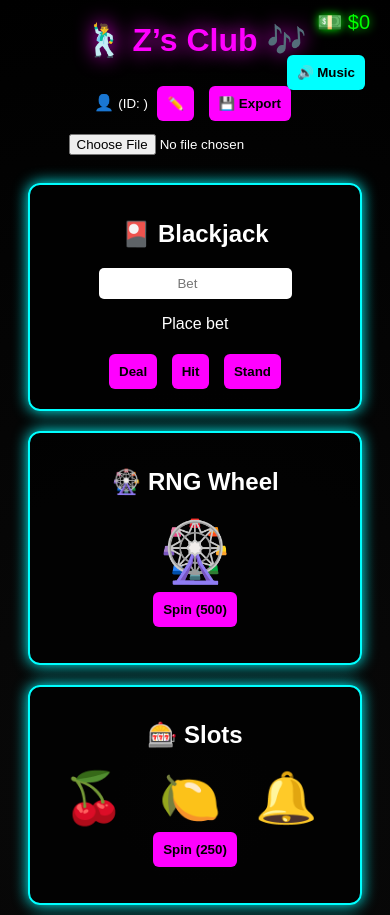
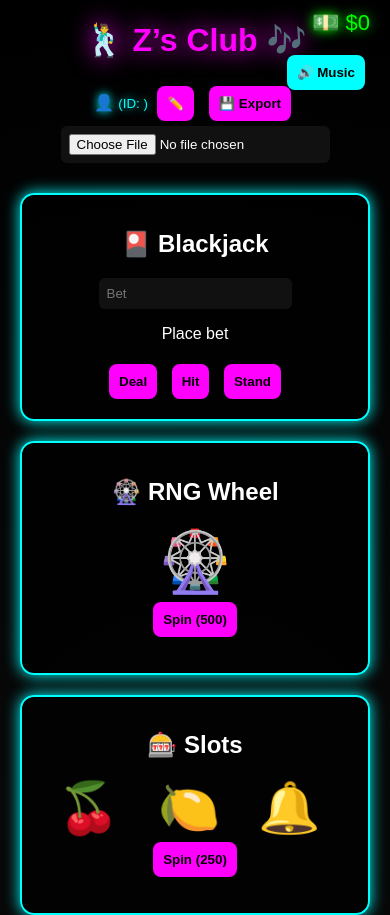
Before and after one commit to ZGuy-official/Z.Club, a plain HTML site: page index.html in a window 390 px wide. Shown: the top 915 px of the page. Drawn offline with Linux system fonts and the light colour scheme; a script that the page names is missing.

Commit message:
Refactor CSS styles for improved design and responsiveness

```diff
--- a/style.css
+++ b/style.css
@@ -1,28 +1,34 @@
 body {
   background: radial-gradient(circle, #0a0a0a, #000);
   color: white;
-  font-family: Arial, sans-serif;
+  font-family: Arial;
   text-align: center;
+  margin: 0;
 }
 
 h1 {
   color: #ff00ff;
-  text-shadow: 0 0 20px #ff00ff;
+  text-shadow: 0 0 25px #ff00ff;
 }
 
 .club {
   display: grid;
-  grid-template-columns: repeat(auto-fit, minmax(260px, 1fr));
+  grid-template-columns: repeat(auto-fit, minmax(260px,1fr));
   gap: 20px;
   padding: 20px;
 }
 
 section {
-  background: rgba(0,0,0,0.75);
+  background: rgba(0,0,0,.8);
   border: 2px solid cyan;
   box-shadow: 0 0 15px cyan;
+  border-radius: 14px;
   padding: 15px;
-  border-radius: 12px;
+  transition: .25s;
+}
+
+section:hover {
+  transform: translateY(-5px);
 }
 
 button {
@@ -30,29 +36,34 @@ button {
   border: none;
   padding: 10px;
   margin: 5px;
+  border-radius: 8px;
   font-weight: bold;
   cursor: pointer;
-  border-radius: 6px;
 }
 
-button:hover {
-  box-shadow: 0 0 15px #ff00ff;
+button:hover { box-shadow: 0 0 20px #ff00ff; }
+button:active { transform: scale(.95); }
+
+button:disabled {
+  background: #444;
+  color: #999;
 }
 
 input {
   padding: 8px;
-  border-radius: 5px;
+  border-radius: 6px;
   border: none;
-  text-align: center;
+  background: #111;
+  color: white;
 }
 
 #cash {
   position: fixed;
   top: 10px;
   right: 20px;
-  font-size: 20px;
   color: lime;
-  text-shadow: 0 0 10px lime;
+  font-size: 22px;
+  text-shadow: 0 0 12px lime;
 }
 
 #musicBtn {
@@ -61,26 +72,30 @@ input {
   right: 20px;
   background: cyan;
   color: black;
-  font-weight: bold;
 }
 
-#wheel {
-  font-size: 60px;
-  transition: transform 1s;
+#playerBox {
+  margin: 10px;
+  color: cyan;
+  text-shadow: 0 0 10px cyan;
 }
 
-#slots {
-  font-size: 50px;
-  letter-spacing: 10px;
+#wheel { font-size: 60px; transition: transform 1.2s; }
+#slots { font-size: 50px; letter-spacing: 12px; }
+
+#inventory {
+  max-height: 120px;
+  overflow-y: auto;
+  padding: 0;
 }
 
-li {
-  list-style: none;
-  margin: 5px;
+li { list-style: none; margin: 5px; }
+
+/* VIP */
+body.bronze section { border-color: orange; box-shadow: 0 0 20px orange; }
+body.silver section { border-color: #ddd; box-shadow: 0 0 25px #ddd; }
+body.gold section { border-color: gold; box-shadow: 0 0 30px gold; }
+
+@media(max-width:600px){
+  .club { grid-template-columns: 1fr; }
 }
-
-li img {
-  width: 32px;
-  vertical-align: middle;
-  margin-right: 5px;
-}
```
